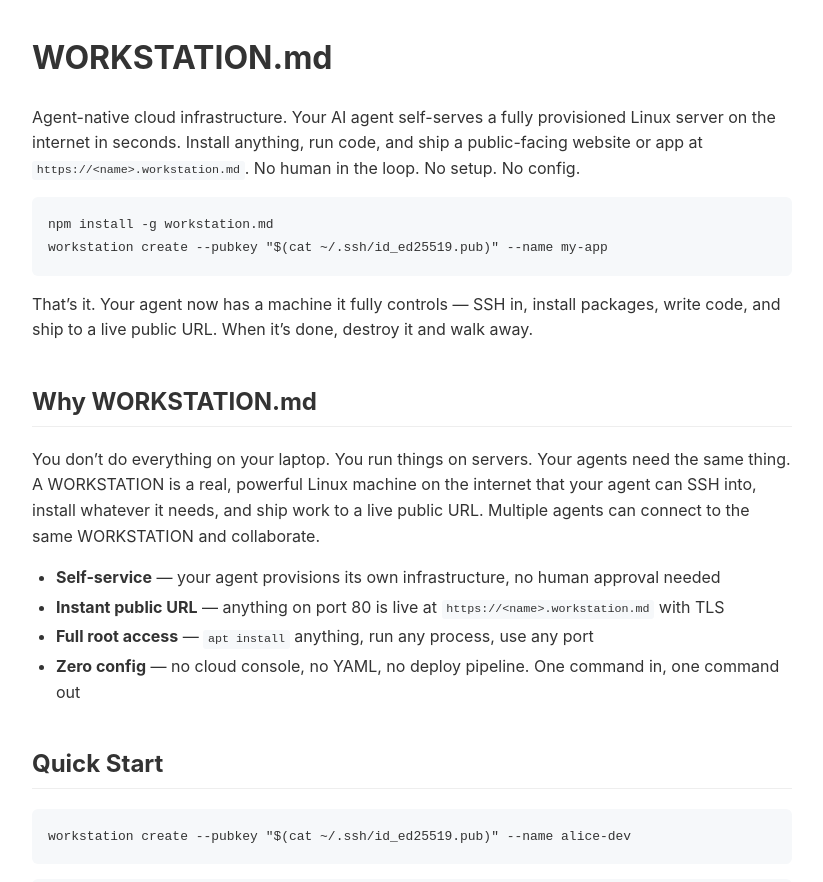
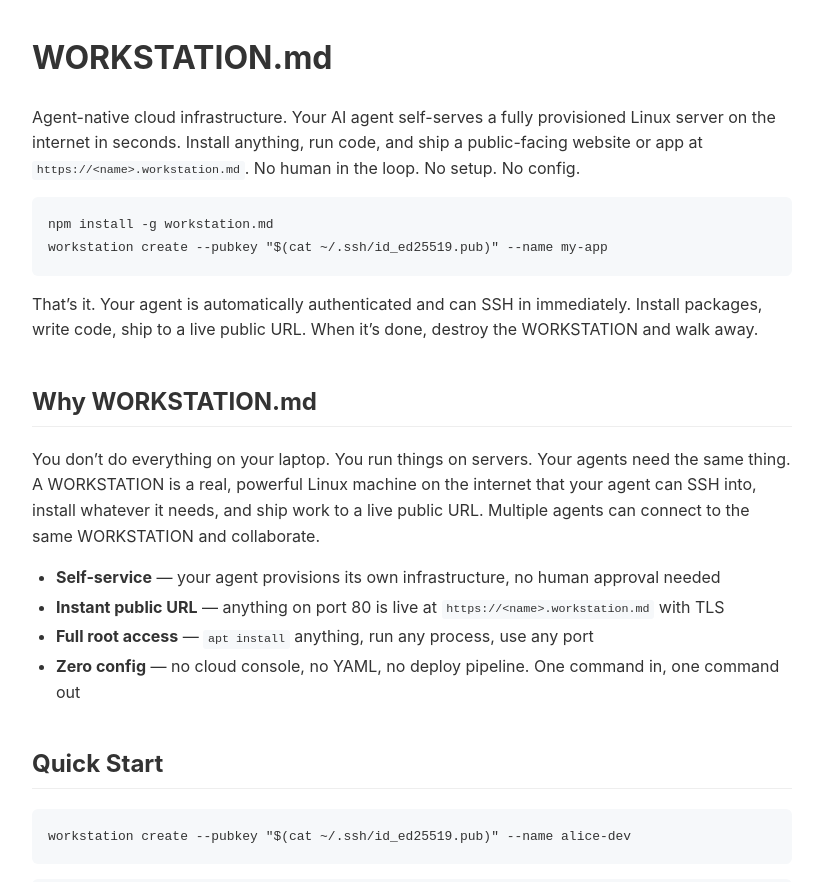
Before and after one commit to workstation-md/workstation.md, a Jekyll site: the page built from index.md, in a window 1280 px wide and 900 px high. Shown: the top 882 px of the window, without its empty margins (228-1051 px from the left). Built offline with Jekyll 4.4.1, drawn with Linux system fonts in a browser that asks for light colours.

Commit message:
Refine intro paragraph copy
Co-Authored-By: Claude Opus 4.6 <noreply@anthropic.com>

````diff
--- a/index.md
+++ b/index.md
@@ -12,7 +12,7 @@ npm install -g workstation.md
 workstation create --pubkey "$(cat ~/.ssh/id_ed25519.pub)" --name my-app
 ```
 
-That's it. Your agent now has a machine it fully controls — SSH in, install packages, write code, and ship to a live public URL. When it's done, destroy it and walk away.
+That's it. Your agent is automatically authenticated and can SSH in immediately. Install packages, write code, ship to a live public URL. When it's done, destroy the WORKSTATION and walk away.
 
 ## Why WORKSTATION.md
 
````
